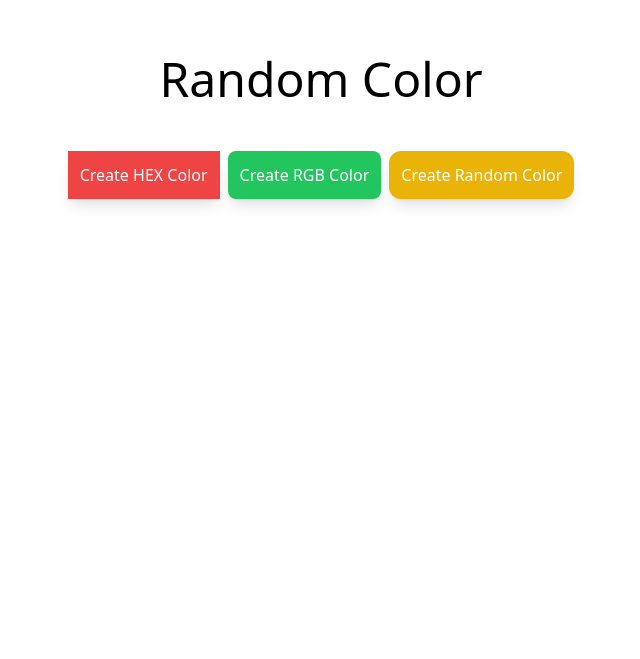
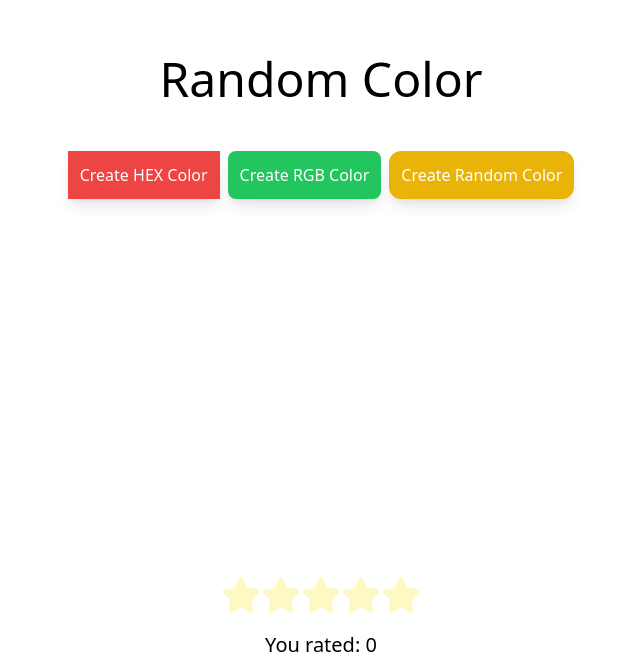
Before and after one commit to tajikwizard/react-projects, a React (Vite) app: page / in a window 1280 px wide. Shown: the part 1109-1768 px from the top of the page, without its empty margins (319-959 px from the left). Before the commit the page ends 1636 px from the top, so only its background shows below. Built offline with nearby package versions, Linux system fonts and the light colour scheme; what tailwindcss-animated would draw is missing.

Commit message:
star rating

```diff
--- a/package.json
+++ b/package.json
@@ -12,6 +12,7 @@
   "dependencies": {
     "react": "^18.2.0",
     "react-dom": "^18.2.0",
+    "react-icons": "^5.0.1",
     "tailwindcss-animated": "^1.0.1"
   },
   "devDependencies": {
--- a/src/App.jsx
+++ b/src/App.jsx
@@ -2,6 +2,7 @@ import { useState } from "react";
 import Accordion from "./components/accordion";
 import "./index.css";
 import RandomColor from "./components/color";
+import StarRating from "./components/star";
 
 function App() {
   return (
@@ -10,6 +11,8 @@ function App() {
       <Accordion />
       {/* Random Color */}
       <RandomColor />
+      {/* Star Rating */}
+      <StarRating numberOfStars={5} />
     </>
   );
 }
--- /dev/null
+++ b/src/components/star/index.jsx
@@ -0,0 +1,46 @@
+import { useState } from "react";
+import { FaStar } from "react-icons/fa";
+
+const StarRating = ({ numberOfStars }) => {
+  const [rating, setRating] = useState(0);
+  const [hover, setHover] = useState(0);
+
+  const handleClick = (index) => {
+    setRating(index);
+  };
+
+  const handleMouseEnter = (index) => {
+    setHover(index);
+  };
+
+  const handleMouseLeave = () => {
+    setHover(0);
+  };
+
+  return (
+    <>
+      <div className="star-rating flex justify-center items-center mt-12">
+        {[...Array(numberOfStars)].map((_, index) => {
+          const starIndex = index + 1;
+          return (
+            <FaStar
+              key={starIndex}
+              className={
+                starIndex <= (hover || rating)
+                  ? "text-yellow-300"
+                  : "text-yellow-100"
+              }
+              onClick={() => handleClick(starIndex)}
+              onMouseEnter={() => handleMouseEnter(starIndex)}
+              onMouseLeave={handleMouseLeave}
+              size={40}
+            />
+          );
+        })}
+      </div>
+      <h3 className="text-xl text-center mt-4">You rated: {rating}</h3>
+    </>
+  );
+};
+
+export default StarRating;
```
Also changed, not shown: 1 other file (tests, documents, lock files or other folders).
